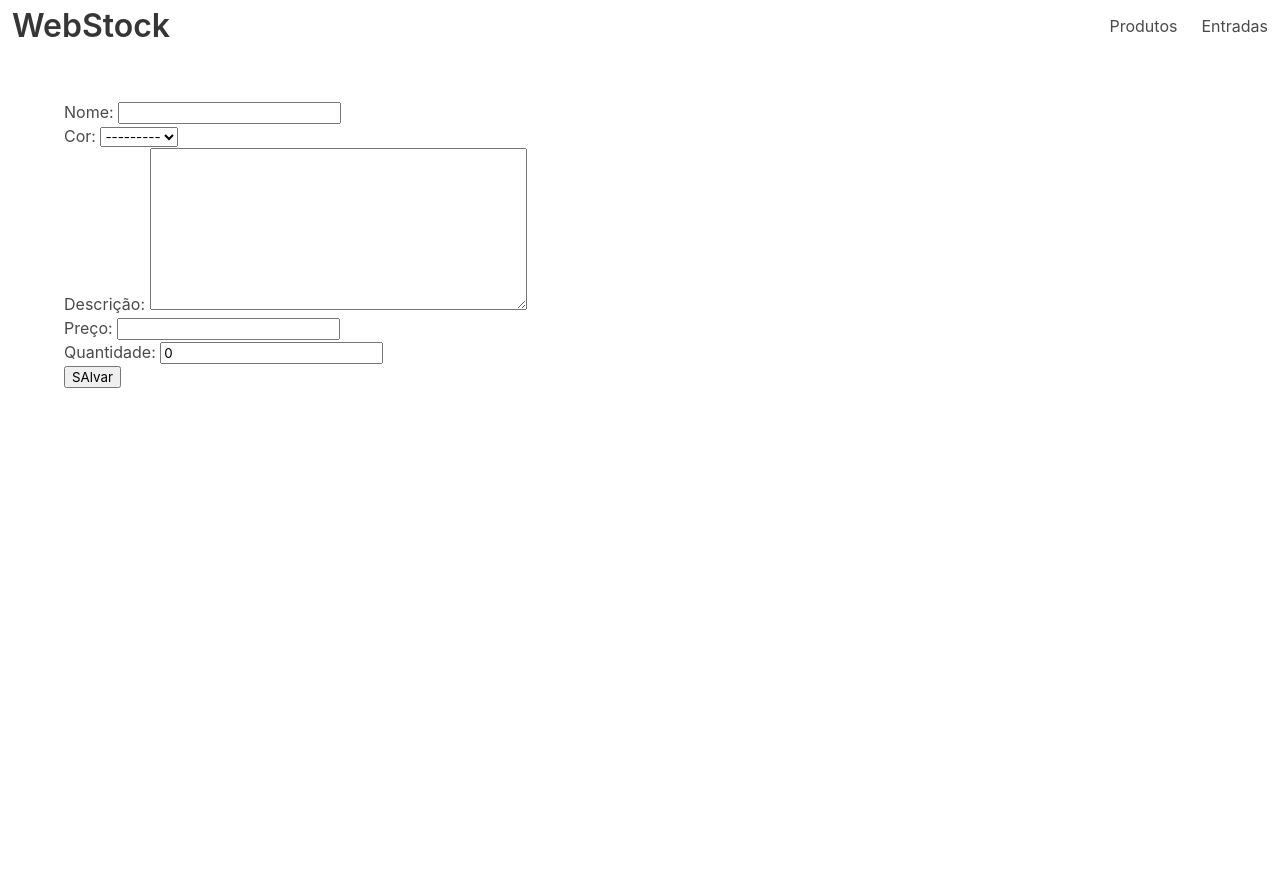
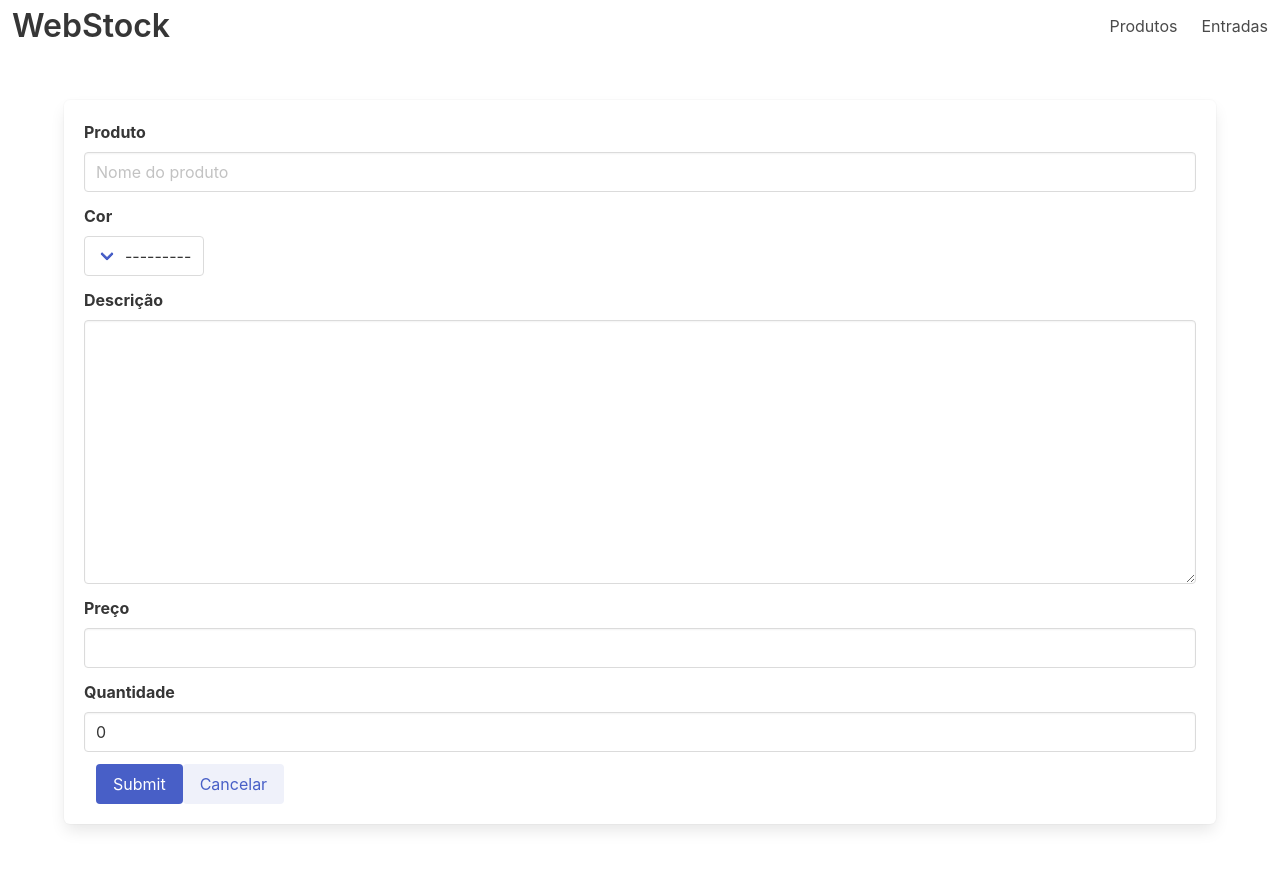
Before and after one commit to FalsoBranco/Estoque, a Django app: page /produtos/novo/ in a window 1280 px wide. Before the commit the page ends 388 px from the top, so only its background shows below. Run offline with Django 3.2, Linux system fonts and the light colour scheme; data that the repository does not hold is empty; some libraries are stand-ins or nearby versions.

Commit message:
produtos widgets

```diff
--- a/produtos/forms.py
+++ b/produtos/forms.py
@@ -7,3 +7,17 @@ class ProdutoForm(forms.ModelForm):
     class Meta:
         model = Produto
         fields = ["nome", "cor", "descricao", "preco", "quantidade"]
+        labels = {"nome": "Produto"}
+        widgets = {
+            "nome": forms.TextInput(
+                attrs={
+                    "class": "input",
+                    "type": "text",
+                    "placeholder": "Nome do produto",
+                },
+            ),
+            "cor": forms.Select(attrs={"class": "select"}),
+            "descricao": forms.Textarea(attrs={"class": "textarea"}),
+            "preco": forms.NumberInput(attrs={"class": "input"}),
+            "quantidade": forms.NumberInput(attrs={"class": "input"}),
+        }
--- a/produtos/templates/produtos/produto_new.html
+++ b/produtos/templates/produtos/produto_new.html
@@ -1,9 +1,32 @@
 {% extends 'base.html' %}
 {% block title %} Produtos{% endblock title %}
 {% block content %}
-<form action="{% url 'produtos:novo_produto' %}" method="post">
+<form class="box" action="{% url 'produtos:novo_produto' %}" method="post">
     {% csrf_token %}
-    {{form.as_p}}
-    <button type="submit">SAlvar</button>
+    {% for field in form %}
+    <div class="field">
+        <label for="{{field.auto_id}}" class="label">{{ field.label }}</label>
+        <div class="control">
+            {% if field.name == "cor" %}
+            <div class="select">
+                {{field}}
+            </div>
+
+            {% else %}
+            {{field}}
+            {% endif %}
+        </div>
+    </div>
+    {% endfor %}
+    <div class="field is-grouped">
+        <div class="control">
+            <button class="button is-link">Submit</button>
+        </div>
+        <div class="control">
+            <button class="button is-link is-light">
+                <a href="{% url 'produtos:lista_produtos' %}">Cancelar</a>
+            </button>
+        </div>
+    </div>
 </form>
 {% endblock content %}
```
